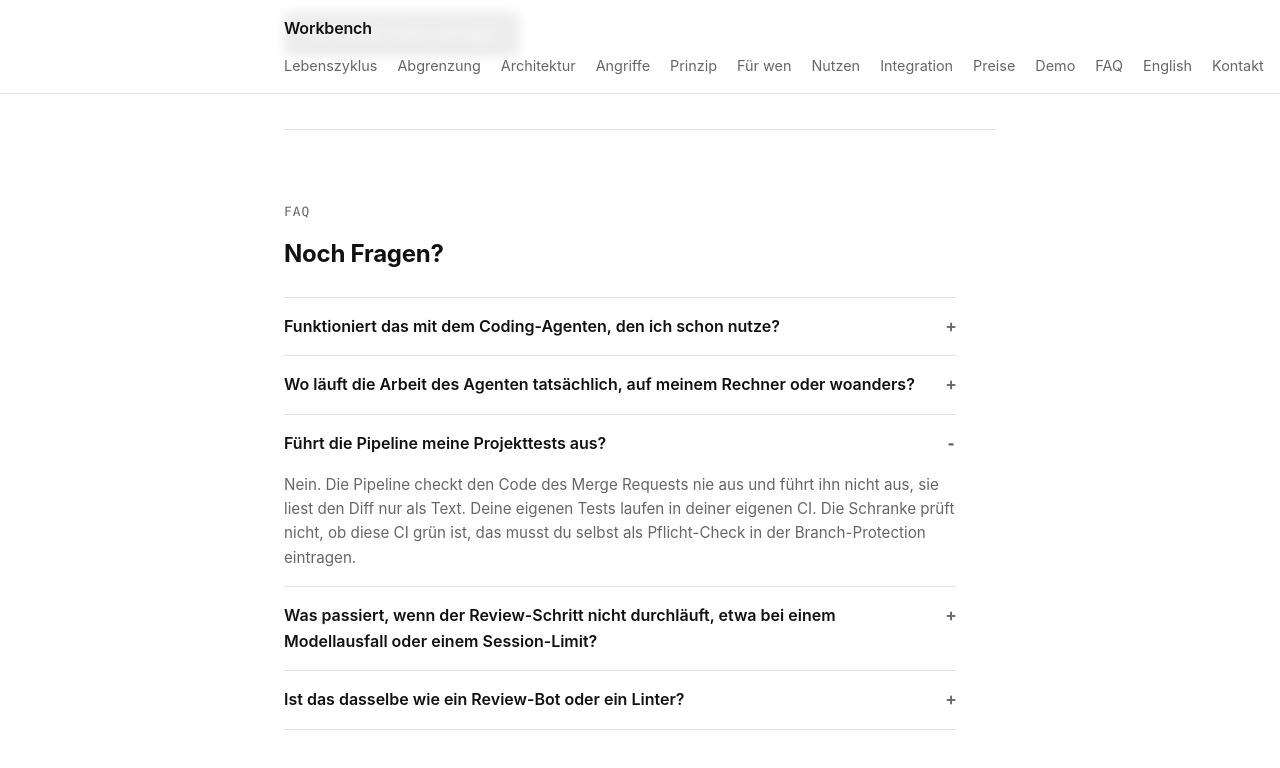
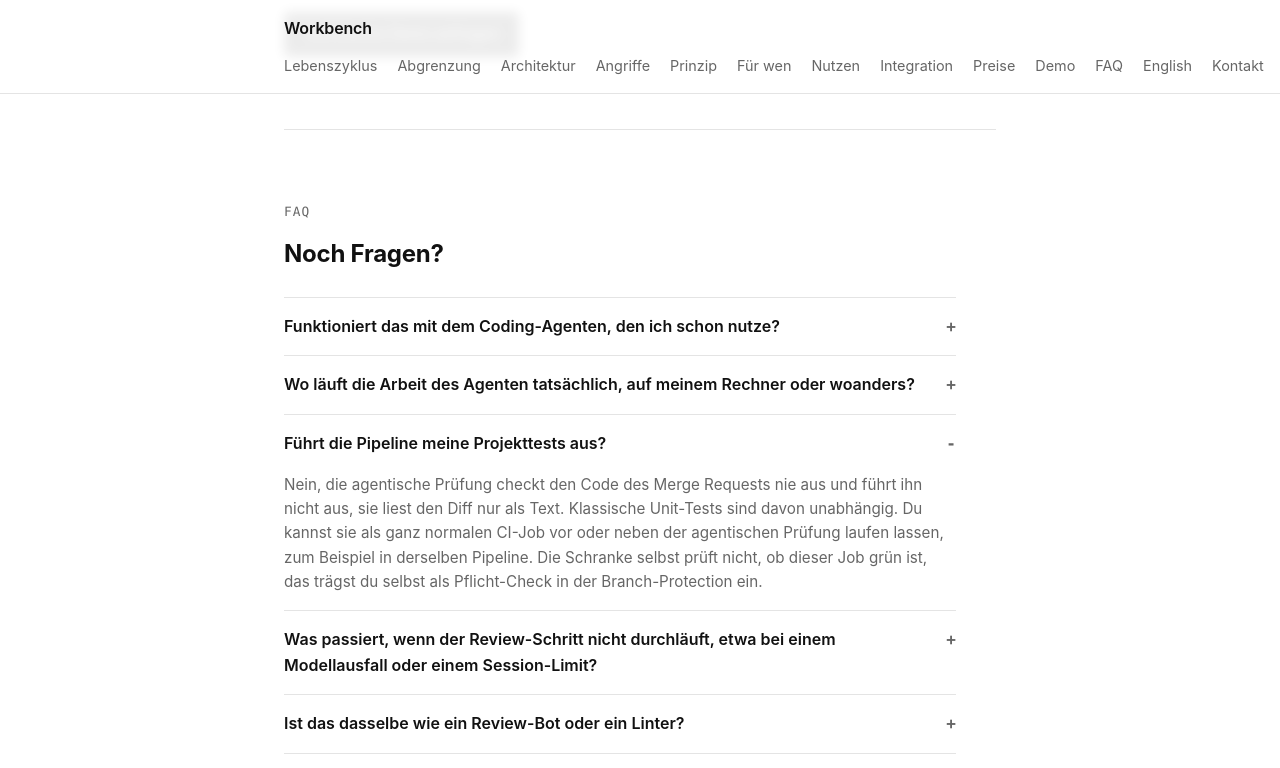
Before and after one commit to HenryJobst/workbench-website, a plain HTML site: page index.html in a window 1280 px wide. Both pictures are taken after a click on the heading "Führt die Pipeline meine Projekttests aus?". Shown: the part 7938-8706 px from the top of the page. Drawn offline with Linux system fonts and the light colour scheme.

Commit message:
Präzisiere FAQ zur Pipeline-Grenze: klassische Tests sind unabhängig möglich
Stellt klar, dass klassische Unit-Tests unabhängig von der agentischen
Prüfung als normaler CI-Job laufen können, z.B. in derselben Pipeline,
statt nur vage auf "deine eigene CI" zu verweisen.

Co-Authored-By: Claude Sonnet 5 <noreply@anthropic.com>

```diff
--- a/index.html
+++ b/index.html
@@ -658,10 +658,11 @@
       <details class="faq-item">
         <summary>Führt die Pipeline meine Projekttests aus?</summary>
         <p>
-          Nein. Die Pipeline checkt den Code des Merge Requests nie aus und führt ihn nicht aus, sie
-          liest den Diff nur als Text. Deine eigenen Tests laufen in deiner eigenen CI. Die Schranke
-          prüft nicht, ob diese CI grün ist, das musst du selbst als Pflicht-Check in der
-          Branch-Protection eintragen.
+          Nein, die agentische Prüfung checkt den Code des Merge Requests nie aus und führt ihn nicht
+          aus, sie liest den Diff nur als Text. Klassische Unit-Tests sind davon unabhängig. Du kannst
+          sie als ganz normalen CI-Job vor oder neben der agentischen Prüfung laufen lassen, zum
+          Beispiel in derselben Pipeline. Die Schranke selbst prüft nicht, ob dieser Job grün ist, das
+          trägst du selbst als Pflicht-Check in der Branch-Protection ein.
         </p>
       </details>
       <details class="faq-item">
```
Also changed, not shown: en/index.html (+5 -3 lines).
